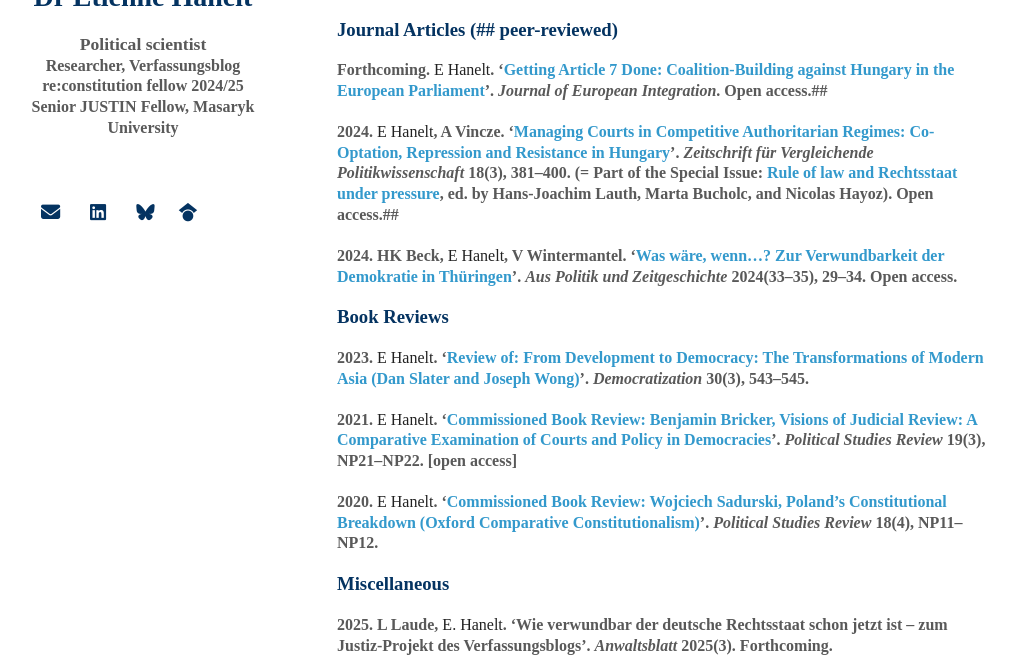
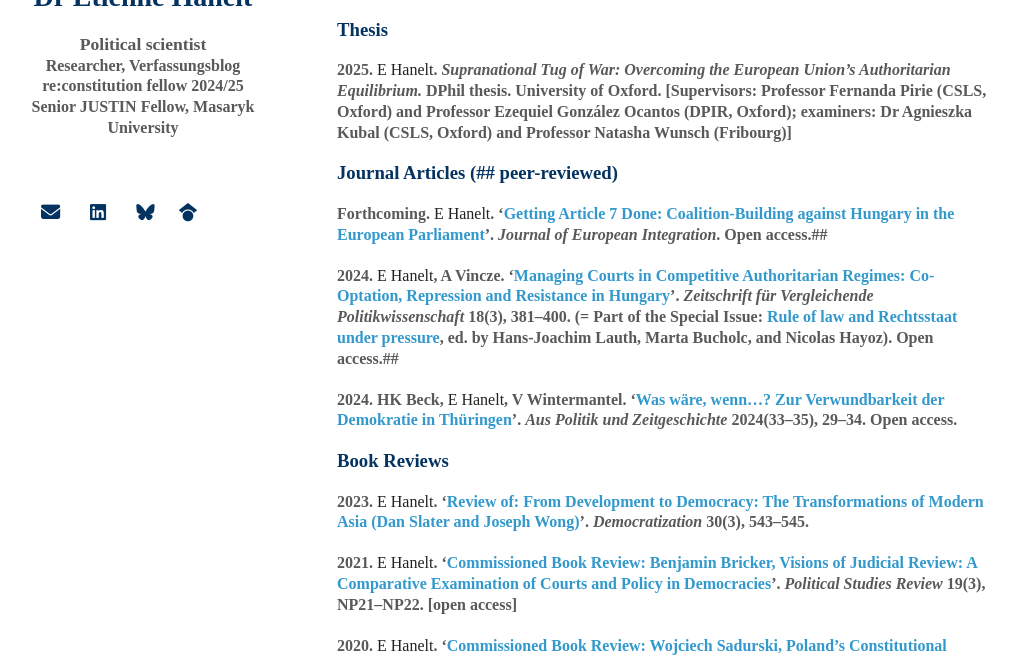
Before and after one commit to EtienneHanelt/etiennehanelt.github.io, a Jekyll site: the page built from index.md, in a window 1280 px wide and 900 px high, scrolled down 720 px, cut to the strip 241-900 px from the top of the window. Shown: the whole strip, without its empty margins (133-1150 px from the left). Built offline with Jekyll 4.4.1, drawn with Linux system fonts in a browser that asks for light colours; nearby versions of some CDN libraries; some web fonts are replaced; a style sheet for code colours, icons or effects is not loaded; our own code applies the rules of GitHub Pages for plain Markdown files.

Commit message:
Update index.md

```diff
--- a/index.md
+++ b/index.md
@@ -32,6 +32,9 @@ I hold degrees in Political Science from Friedrich Schiller University Jena (M.A
 -->
 
 ## Publications
+
+### Thesis
+2025\. **E Hanelt**. _Supranational Tug of War: Overcoming the European Union's Authoritarian Equilibrium._ DPhil thesis. University of Oxford. [Supervisors: Professor Fernanda Pirie (CSLS, Oxford) and Professor Ezequiel González Ocantos (DPIR, Oxford); examiners: Dr Agnieszka Kubal (CSLS, Oxford) and Professor Natasha Wunsch (Fribourg)]
 
 
 ### Journal Articles (## peer-reviewed)
```
